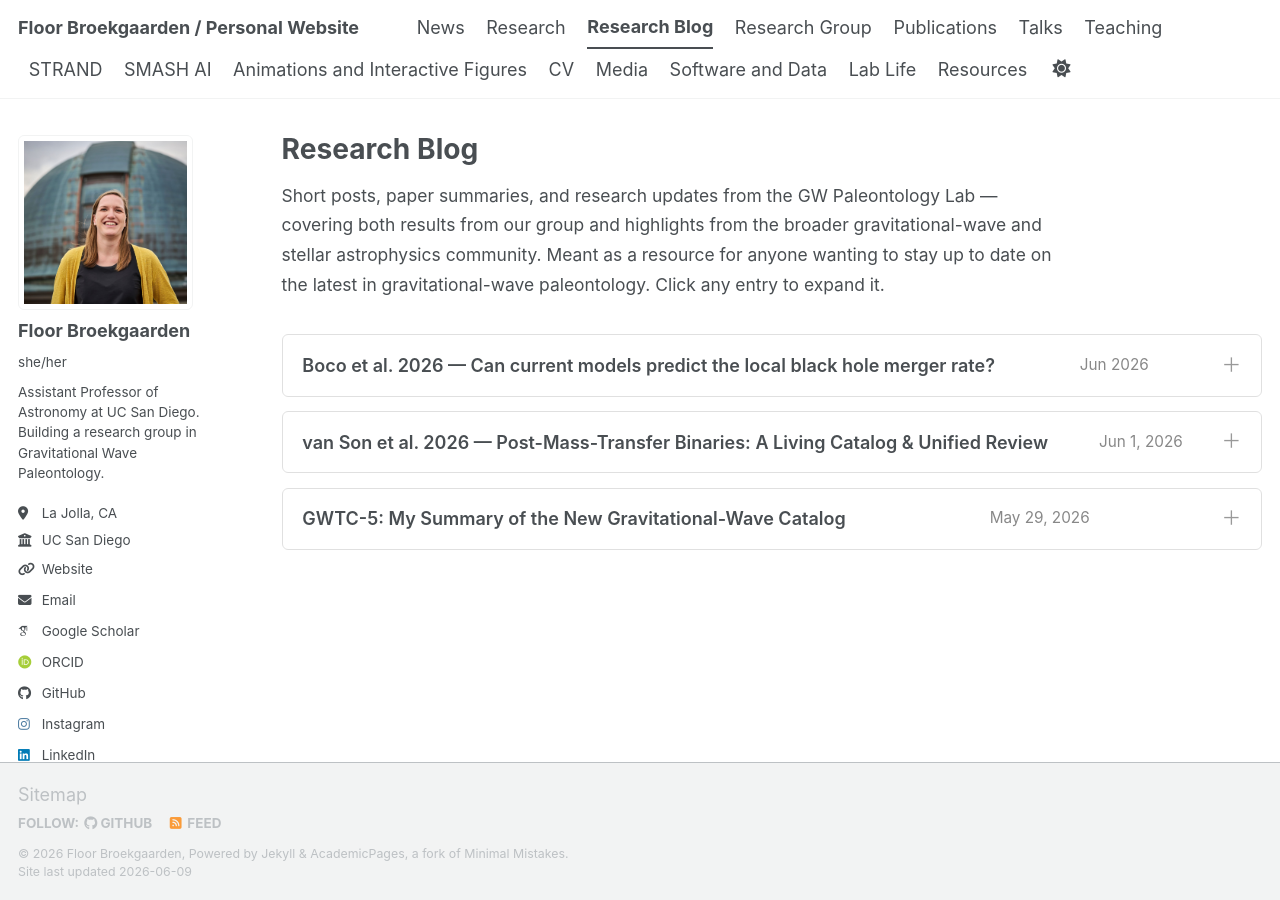
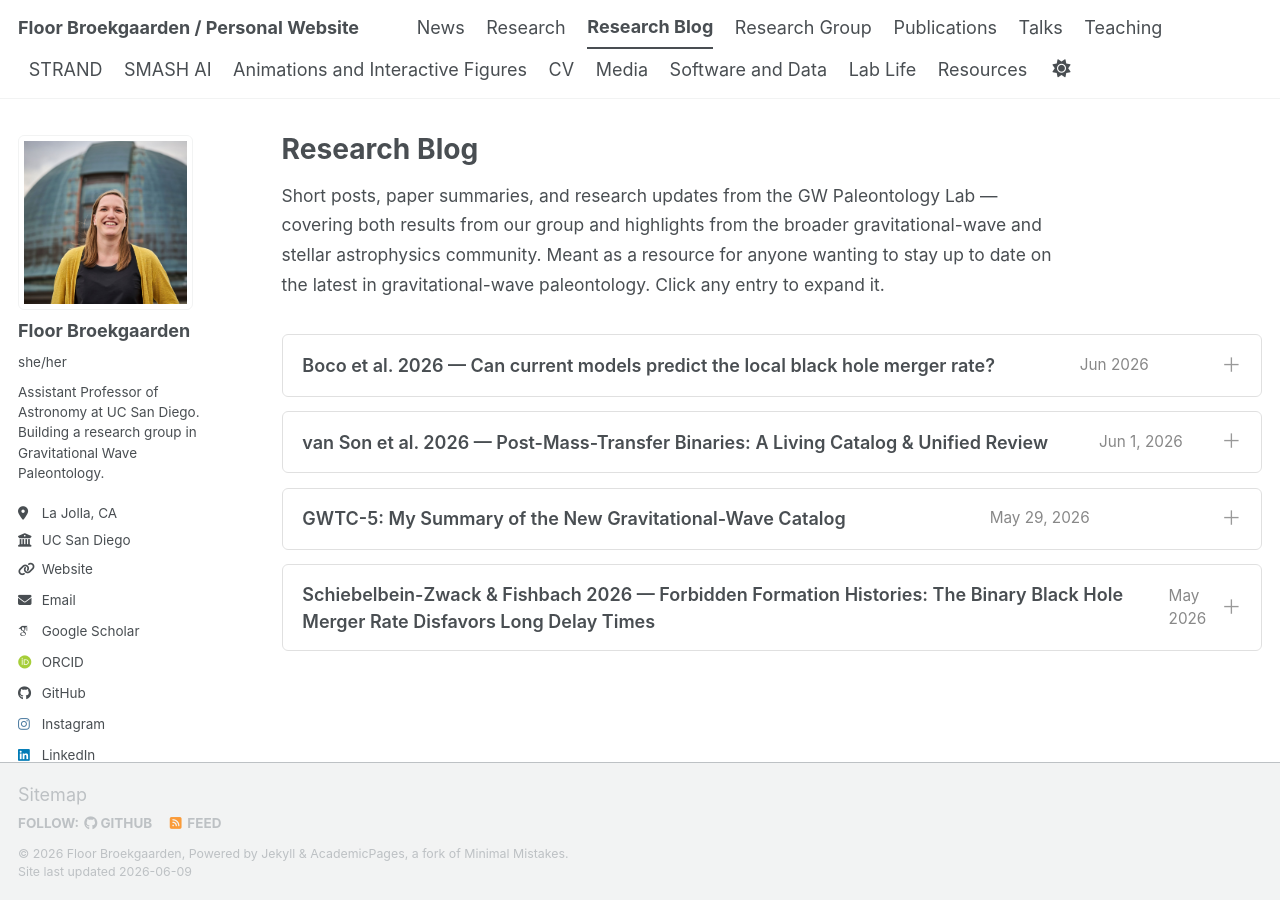
Before and after one commit to FloorBroekgaarden/FloorBroekgaarden.github.io, a Jekyll site: the page built from _pages/research-blog.md, in a window 1280 px wide. Built offline with Jekyll 4.4.1, drawn with Linux system fonts in a browser that asks for light colours; some web fonts are replaced; a script bundle is joined from its source files by our own code; library files that are not in the unit come from our copies.

Commit message:
Update research-blog.md

```diff
--- a/_pages/research-blog.md
+++ b/_pages/research-blog.md
@@ -428,6 +428,32 @@ details[open] summary::after {
   </div>
 </details>
 
+<details id="schiebelbein2026delay">
+  <summary onclick="var d=this.closest('details');setTimeout(function(){if(d.open)history.replaceState(null,'','#'+d.id);else history.replaceState(null,'',location.pathname);},0)">Schiebelbein-Zwack &amp; Fishbach 2026 — Forbidden Formation Histories: The Binary Black Hole Merger Rate Disfavors Long Delay Times <span class="item-date">May 2026</span></summary>
+  <div class="details-content">
+
+<p><em>Schiebelbein-Zwack &amp; Fishbach (2026) · <a href="https://arxiv.org/abs/2605.12858" target="_blank">arXiv:2605.12858</a></em></p>
+
+<p>Very cool paper. The central idea is an elegant inversion: the BBH merger rate is normally thought of as a convolution of the BBH <em>formation</em> rate with a delay time distribution p(t) — that is, how long it takes from when two massive stars are born to when the resulting black holes finally merge. Usually we assume a formation rate (tied to the star formation history) and a delay time distribution, and predict the resulting merger rate. Here, the authors turn this around: they take the observed BBH merger rate from GWTC-4 as input and ask what BBH formation histories and delay time distributions are consistent with it. Really cool idea.</p>
+
+<p>In particular, they use this framework to ask which delay time distributions produce "physical" results — meaning the implied BBH formation rate must be non-negative and broadly consistent with what we'd expect from stars forming across cosmic time. The punchline is that delay time distributions with shallow power-law slopes (α ≳ −0.7) get into trouble: they concentrate too many mergers at low redshift, producing a pile-up near z ~ 0 that is hard to reconcile with the observed redshift distribution. Since shallow delay time distributions are thought to be associated with the <strong>stable mass transfer channel</strong>, the paper argues these are disfavored.</p>
+
+<p>I find the general approach genuinely interesting — it is a direct attempt to connect the population-level GW observations back to the massive stellar binaries that formed them, without having to commit to a specific simulation. That kind of inversion is powerful in principle and I would love to see it developed further.</p>
+
+<div class="highlight-box">
+<strong>Caveats worth keeping in mind (IMHO):</strong> The results come with some significant assumptions that make it a bit difficult to tell how robust they would be in the more complex universe we probably live in:
+<ol style="margin: 0.6em 0 0; padding-left: 1.4em;">
+  <li><strong>Redshift-independent delay time distribution.</strong> The paper assumes p(t) does not evolve with redshift, but this is very unlikely to be true. At higher redshifts, BBHs form preferentially from lower-metallicity stars, and we have good reason to think this shapes the delay time distribution — both through its effect on the mass-transfer physics and on the black hole masses produced. The observed data likely already contain this metallicity-driven evolution baked in, so assuming a fixed p(t) may be absorbing real physical evolution into the inferred constraints.</li>
+  <li><strong>Single-channel assumption.</strong> The analysis implicitly treats the BBH population as coming from one channel with one characteristic delay time distribution. But dynamical formation in dense stellar environments (globular clusters, nuclear star clusters) contributes to the observed rate and likely brings its own different delay time distribution — or more precisely, a different relationship between formation time and merger time altogether. If the dynamical channel contributes meaningfully at certain redshifts, it could mimic or mask the signatures the paper is attributing to the isolated stable mass transfer channel.</li>
+  <li><strong>Shape of the delay time distribution.</strong> The conclusions depend on the assumed functional form for p(t). It is a bit unclear from the paper how exactly the delay time distribution is derived or how sensitive the results are to that choice — a more complex or bimodal shape could change the picture.</li>
+</ol>
+</div>
+
+<p>All in all, an interesting paper that pushes in exactly the right direction: using the redshift evolution of the BBH merger rate as a probe of the massive star progenitors. I am definitely interested in seeing more work like this, with the caveats above incorporated!</p>
+
+  </div>
+</details>
+
 <script>
 // Open and scroll to the entry matching the URL hash on page load
 (function () {
```
